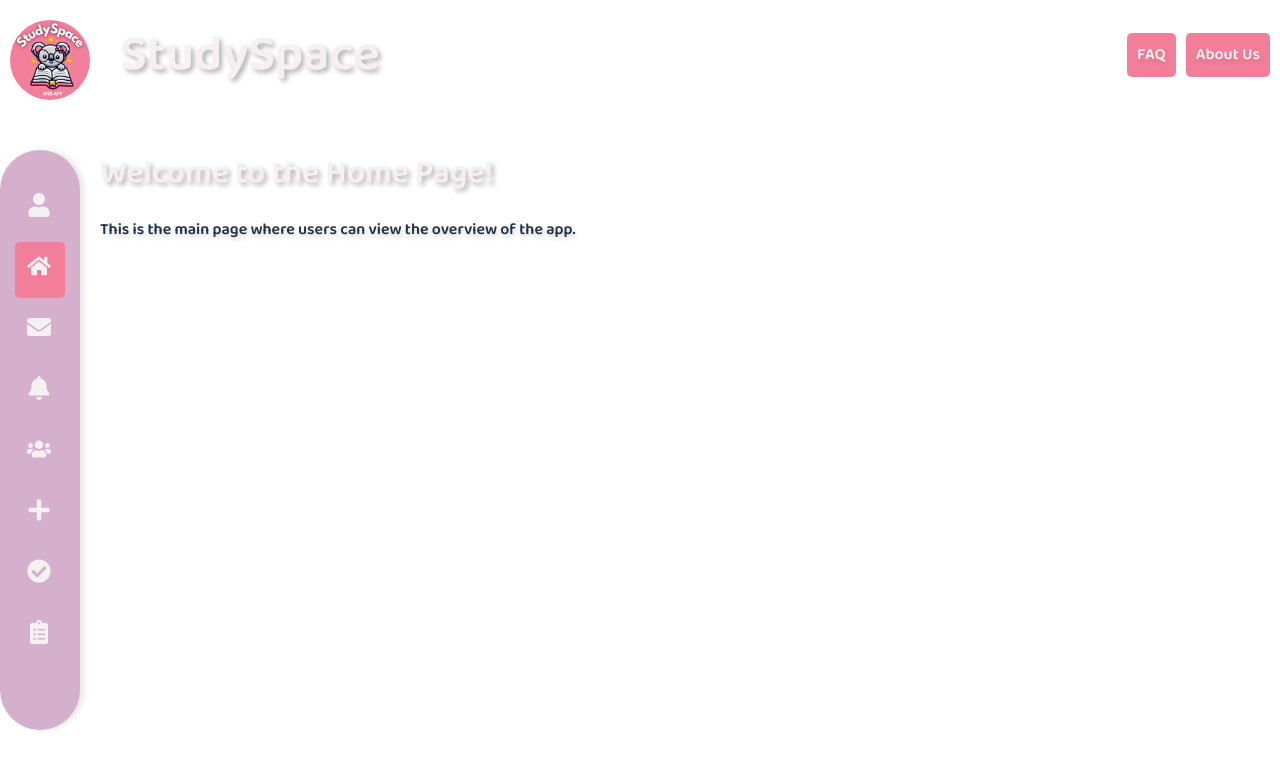
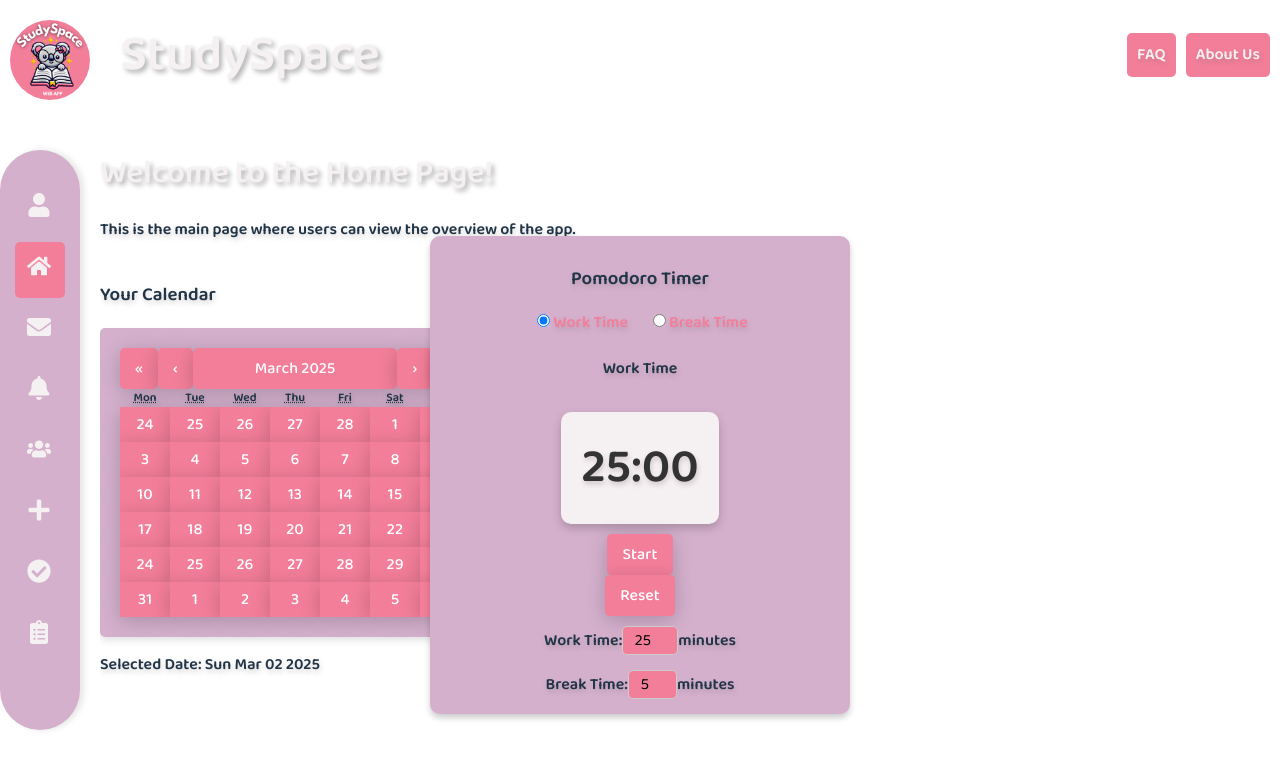
Before and after one commit to KaileeSantucci/SOEN341, a React (Vite) app in the folder studyspaces/: page / in a window 1280 px wide. Shown: the top 768 px of the page. Built offline with nearby package versions, Linux system fonts and the light colour scheme.

Commit message:
Added homepage components such as calendar and pomodoro timer

```diff
--- a/studyspaces/package.json
+++ b/studyspaces/package.json
@@ -11,7 +11,9 @@
   },
   "dependencies": {
     "react": "^19.0.0",
+    "react-calendar": "^5.1.0",
     "react-dom": "^19.0.0",
+    "react-draggable": "^4.4.6",
     "react-icons": "^5.5.0",
     "react-router-dom": "^7.2.0"
   },
--- a/studyspaces/src/pages/HomePage.jsx
+++ b/studyspaces/src/pages/HomePage.jsx
@@ -1,13 +1,164 @@
+import React, { useState, useEffect } from 'react';
+import Calendar from 'react-calendar';
+import '../styles/Calendar.css'; // Calendar CSS
+import '../styles/Timer.css'; // Timer CSS
 
-import React from 'react';
-import '../App.css';
+const PomodoroTimer = () => {
+  const [workTime, setWorkTime] = useState(25 * 60); // Default work time 25 minutes
+  const [breakTime, setBreakTime] = useState(5 * 60); // Default break time 5 minutes
+  const [timeLeft, setTimeLeft] = useState(workTime); // Timer's current time
+  const [isWorking, setIsWorking] = useState(true); // true = work session, false = break
+  const [isActive, setIsActive] = useState(false); // To start/pause timer
+
+  useEffect(() => {
+    let interval;
+    if (isActive) {
+      interval = setInterval(() => {
+        setTimeLeft((prevTime) => {
+          if (prevTime === 0) {
+            if (isWorking) {
+              alert('Work session ended, take a break!');
+              setIsWorking(false);
+              return breakTime; // Set time for break to the user-selected break time
+            } else {
+              alert('Break session ended, back to work!');
+              setIsWorking(true);
+              return workTime; // Set time for work to the user-selected work time
+            }
+          }
+          return prevTime - 1;
+        });
+      }, 1000);
+    } else {
+      clearInterval(interval);
+    }
+    return () => clearInterval(interval);
+  }, [isActive, isWorking, workTime, breakTime]);
+
+  const startPauseTimer = () => setIsActive(!isActive);
+  const resetTimer = () => {
+    setIsActive(false);
+    setTimeLeft(isWorking ? workTime : breakTime); // Reset to either work or break time
+  };
+
+  const formatTime = (seconds) => {
+    const minutes = Math.floor(seconds / 60);
+    const secs = seconds % 60;
+    return `${minutes}:${secs < 10 ? '0' : ''}${secs}`;
+  };
+
+  const handleSessionChange = (e) => {
+    const selectedSession = e.target.value;
+    if (selectedSession === 'work') {
+      setIsWorking(true);
+      setTimeLeft(workTime);
+    } else {
+      setIsWorking(false);
+      setTimeLeft(breakTime);
+    }
+  };
+
+  return (
+    <div className="pomodoro-container">
+      <h3>Pomodoro Timer</h3>
+
+      {/* User input to select work/break session */}
+      <div className="session-selector">
+        <label>
+          <input
+            type="radio"
+            name="session"
+            value="work"
+            checked={isWorking}
+            onChange={handleSessionChange}
+          />
+          Work Time
+        </label>
+        <label>
+          <input
+            type="radio"
+            name="session"
+            value="break"
+            checked={!isWorking}
+            onChange={handleSessionChange}
+          />
+          Break Time
+        </label>
+      </div>
+
+      {/* Timer display */}
+      <div className="timer">
+        <h4>{isWorking ? 'Work' : 'Break'} Time</h4>
+        <div className="time">{formatTime(timeLeft)}</div>
+        <button onClick={startPauseTimer}>
+          {isActive ? 'Pause' : 'Start'}
+        </button>
+        <button onClick={resetTimer}>Reset</button>
+      </div>
+
+      {/* Inputs to adjust work and break times */}
+      <div className="time-select">
+        <label>
+          Work Time:
+          <input
+            type="number"
+            value={workTime / 60}
+            onChange={(e) => setWorkTime(e.target.value * 60)} // Convert minutes to seconds
+            min="1"
+            max="120"
+          />
+          minutes
+        </label>
+        <label>
+          Break Time:
+          <input
+            type="number"
+            value={breakTime / 60}
+            onChange={(e) => setBreakTime(e.target.value * 60)} // Convert minutes to seconds
+            min="1"
+            max="30"
+          />
+          minutes
+        </label>
+      </div>
+
+      {/* <div className="timer">
+        <h4>{isWorking ? 'Work' : 'Break'} Time</h4>
+        <div className="time">{formatTime(timeLeft)}</div>
+        <button onClick={startPauseTimer}>
+          {isActive ? 'Pause' : 'Start'}
+        </button>
+        <button onClick={resetTimer}>Reset</button>
+      </div> */}
+    </div>
+  );
+};
 
 const HomePage = () => {
+  const [date, setDate] = useState(new Date());
+
+  const onDateChange = (newDate) => {
+    setDate(newDate);
+  };
+
   return (
-    <div>
+    <div className="home-page-container">
       <h2>Welcome to the Home Page!</h2>
       <p>This is the main page where users can view the overview of the app.</p>
-      {/* You can add more content like app instructions, notifications, etc. */}
+
+      {/* Calendar */}
+      <div className="calendar-container">
+        <h3>Your Calendar</h3>
+        <div className="calendar-wrapper">
+          <Calendar onChange={onDateChange} value={date} className="react-calendar" />
+        </div>
+        <p>Selected Date: {date.toDateString()}</p>
+      </div>
+
+      {/* Pomodoro Timer */}
+      <div className="pomodoro-wrapper">
+        <PomodoroTimer />
+      </div>
     </div>
   );
 };
--- /dev/null
+++ b/studyspaces/src/styles/Calendar.css
@@ -0,0 +1,41 @@
+/* Styling for the calendar container */
+.calendar-container {
+    position: relative;
+    width: 390px;  /* Set a fixed width */
+    max-height: 600px;  /* Set a fixed height */
+    overflow: hidden;
+    margin-top: 20px;
+  }
+
+  /* Wrapping the calendar for Draggable */
+  .calendar-wrapper {
+    width: 100%;
+    max-width: 400px;  /* Set max width to control the size */
+    max-height: 400px; /* Set max height */
+    overflow: visible;
+  }
+
+  /* If you need to adjust calendar's size further */
+  .react-calendar {
+  font-family: 'Baloo 2', sans-serif;
+  font-size: 12px; /* Adjust font size */
+  background-color: #d4b0cd; /* White background */
+  border-radius: 5px; /* Slight round corners */
+  padding: 20px; /* Padding to space out the days */
+  box-shadow: 0px 4px 6px rgba(0, 0, 0, 0.1); /* Add a slight shadow */
+  }
+
+  .react-calendar__tile {
+    border-radius: 0; /* Make sure the tiles have square corners */
+    padding: 5px;
+  }
+  .react-calendar__navigation {
+    display: flex;
+    justify-content: space-between;
+    align-items: center;
+  }
+
+  .react-calendar__month-view__weekdays {
+    font-weight: bold;
+    text-align: center;
+  }
--- /dev/null
+++ b/studyspaces/src/styles/Timer.css
@@ -0,0 +1,89 @@
+/* Timer.css */
+.pomodoro-wrapper {
+  position: fixed;
+  display: flex;
+  justify-content: center;  /* Align horizontally at the center */
+  align-items: center;      /* Align vertically at the center */
+  height: 100vh;            /* Full height of the viewport */
+  position: absolute;
+  top: 50%;
+  left: 50%;
+  transform: translate(-50%, -50%);
+  z-index: 10;
+}
+
+.pomodoro-container {
+  text-align: center;
+  background-color: #d4b0cd; /* Light background for the timer box */
+  padding: 10px;
+  border-radius: 10px;
+  box-shadow: 0px 4px 6px rgba(0, 0, 0, 0.2);
+  width: 400px;  /* You can adjust the width based on your preference */
+  font-family: 'Baloo 2', sans-serif;
+}
+
+.time-select label {
+  font-size: 1rem;
+  font-weight: bold;
+  padding: 5px;
+  margin-top: 5px;
+  display: block;
+  font-family: 'Baloo 2', sans-serif;
+}
+
+.time-select input {
+  font-family: 'Baloo 2', sans-serif; /* Same font */
+  font-size: 1rem; /* Set font size */
+  border-radius: 5px;
+  border: 1px solid #ccc;
+  background-color: #F37E9A; /* Change input background color */
+  text-align: center;
+}
+
+.timer {
+  display: flex;
+  flex-direction: column;
+  align-items: center;
+  justify-content: center;
+}
+
+.time {
+  font-size: 3rem;
+  font-weight: bold;
+  margin: 10px 0;
+  padding: 20px;
+  background-color: #f5f0f2;  /* Light background color */
+  border-radius: 10px;         /* Rounded corners */
+  box-shadow: 0px 4px 10px rgba(0, 0, 0, 0.2);  /* Shadow effect */
+  color: #333;  /* Dark color for the time text */
+}
+
+button {
+  padding: 8px 15px;
+  margin: 0px;
+  font-size: 1rem;
+  cursor: pointer;
+  border: none;
+  border-radius: 5px;
+  background-color: #f37e9a;
+  color: white;
+  box-shadow: 0px 4px 20px rgba(0, 0, 0, 0.2);  /* Shadow effect */
+}
+
+button:hover {
+  background-color: #e7dee1;
+}
+
+.session-selector {
+
+  display: flex;
+  justify-content: center;
+  gap: 20px;
+}
+
+.session-selector label {
+  font-size: 1rem;
+  font-weight: bold;
+  color: #f37e9a;
+  cursor: pointer;
+}
```
Also changed, not shown: 1 other file (tests, documents, lock files or other folders).
